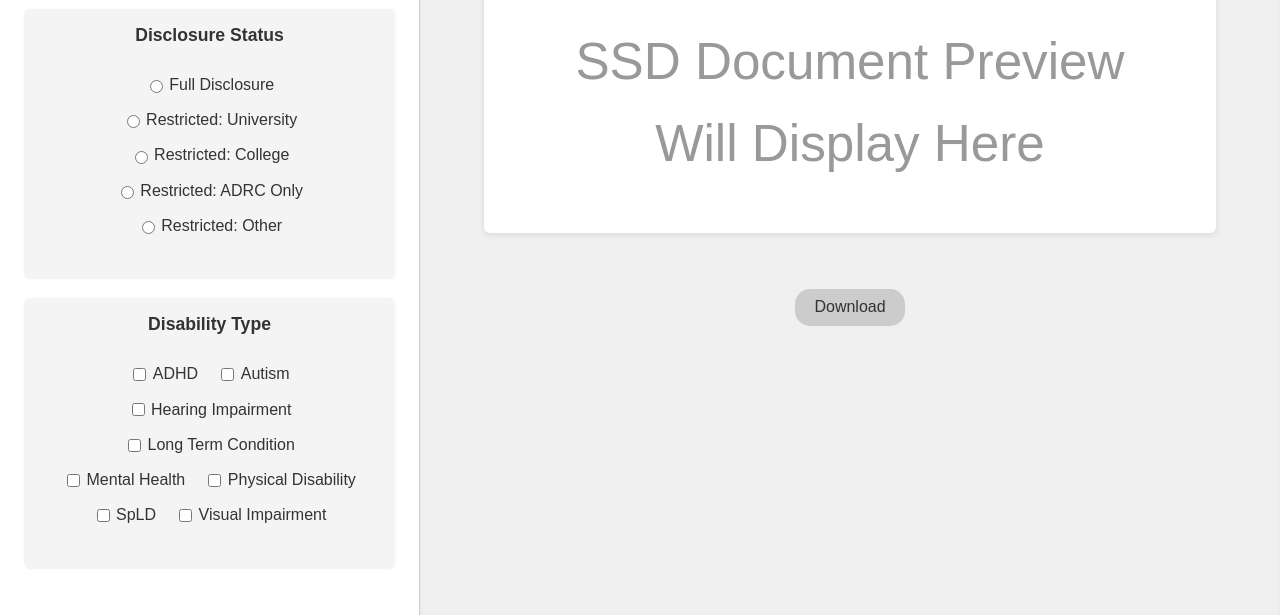
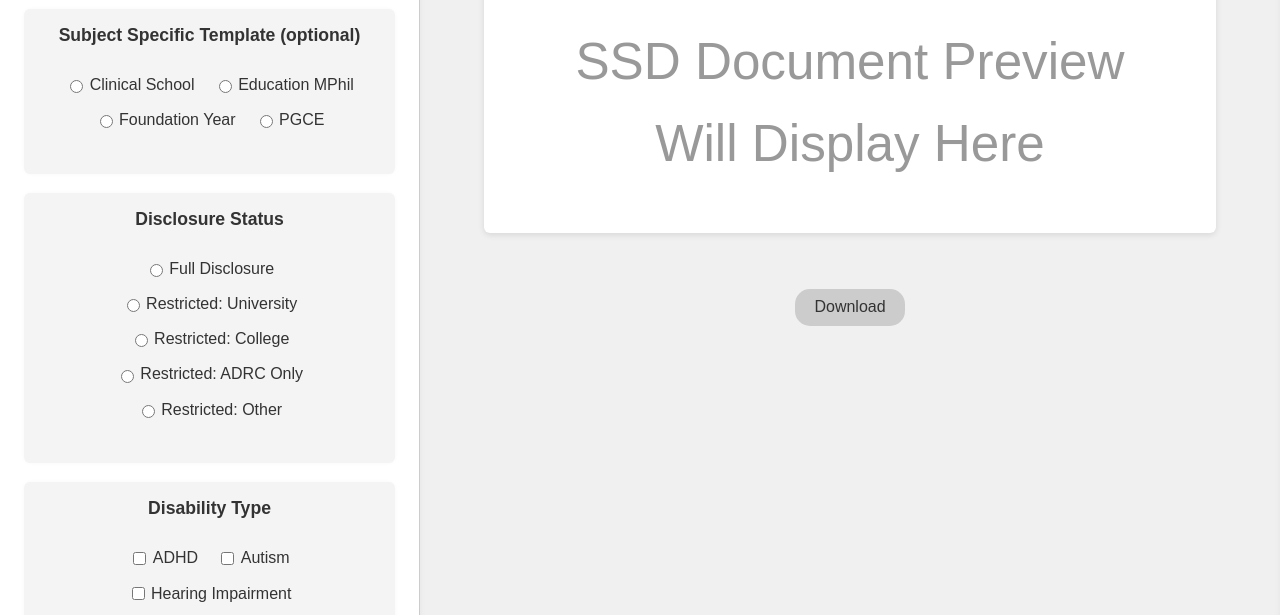
Before and after one commit to Tm800drc/ssd-generator, a website built with Vite: page index.html in a window 1280 px wide. Shown: the part 164-779 px from the top of the page. Built offline with nearby package versions, Linux system fonts and the light colour scheme.

Commit message:
Added subject specific template selector structure to html

```diff
--- a/index.html
+++ b/index.html
@@ -23,6 +23,31 @@
               <label>
                 <input type="radio" name="method" value="Research" />
                 Research
+              </label>
+            </div>
+          </fieldset>
+        </section>
+
+        <section id="subject-specific-template">
+          <h2>Subject Specific Template (optional)</h2>
+          <fieldset>
+            <legend>Select the Subject Specific Template needed</legend>
+            <div class="option-group">
+              <label>
+                <input type="radio" name="subject" value="Clinical" />
+                Clinical School
+              </label>
+              <label>
+                <input type="radio" name="subject" value="Education" />
+                Education MPhil
+              </label>
+              <label>
+                <input type="radio" name="subject" value="FY" />
+                Foundation Year
+              </label>
+              <label>
+                <input type="radio" name="subject" value="PGCE" />
+                PGCE
               </label>
             </div>
           </fieldset>
```
